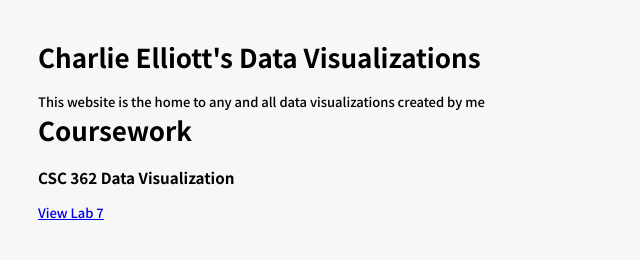
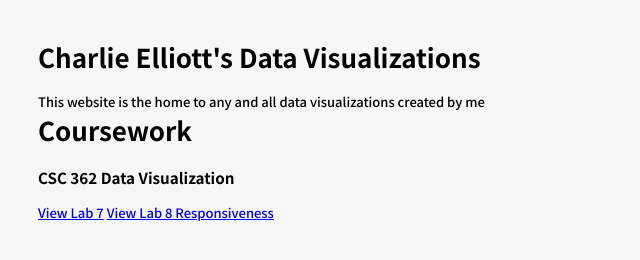
Before and after one commit to chelliott14/chelliott14.github.io, a plain HTML site: page website.html in a window 1280 px wide. Shown: the whole page, without its empty margins (0-640 px from the left). Drawn offline with Linux system fonts and the light colour scheme; files that its build step writes are made by us from their sources.

Commit message:
new site

```diff
--- a/website.html
+++ b/website.html
@@ -13,6 +13,7 @@
 <h1>Coursework</h1>
 <h3>CSC 362 Data Visualization</h3>
 <a href="trails-skeleton/Lab7index.html" target="_blank">View Lab 7</a>
+<a href="lab-8-advanced-topics-chelliott14/responsive/index.html" target="_blank">View Lab 8 Responsiveness</a>
 
 </body>
 </html>
```
